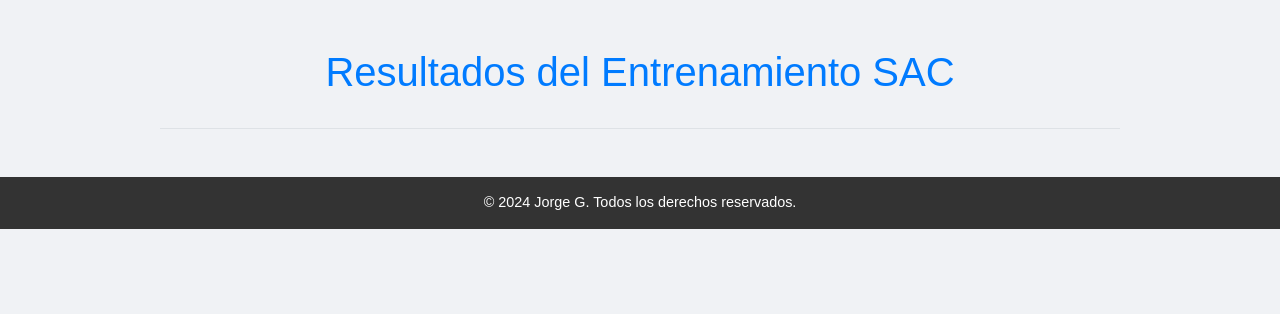
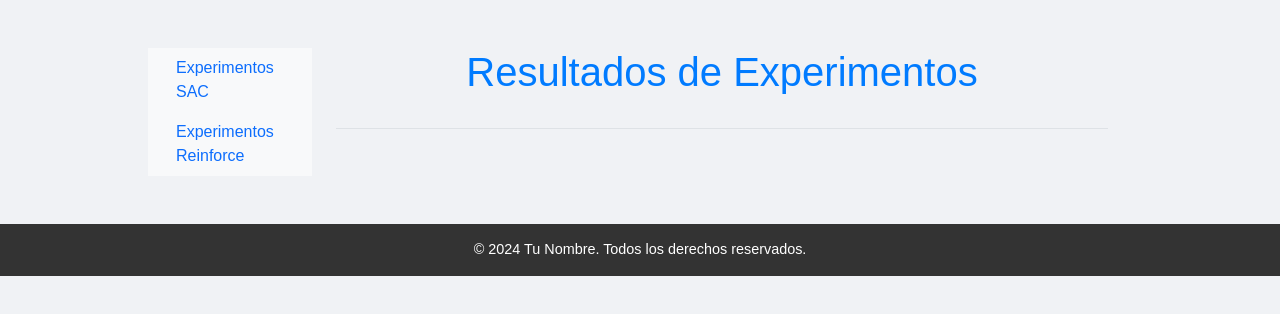
Before and after one commit to JorgeEduardoGutierrez/JorgeEduardoGutierrez.github.io, a plain HTML site: page index.html in a window 1280 px wide. Drawn offline with nearby package versions, Linux system fonts and the light colour scheme; no server answers.

Commit message:
Update index.html

```diff
--- a/index.html
+++ b/index.html
@@ -3,7 +3,7 @@
 <head>
     <meta charset="UTF-8">
     <meta name="viewport" content="width=device-width, initial-scale=1.0">
-    <title>Resultados del Entrenamiento SAC</title>
+    <title>Resultados de Experimentos</title>
     <!-- Bootstrap CSS -->
     <link href="https://cdn.jsdelivr.net/npm/bootstrap@5.3.0/dist/css/bootstrap.min.css" rel="stylesheet">
     <!-- Chart.js -->
@@ -13,7 +13,24 @@
 </head>
 <body>
     <div class="container-fluid my-5">
-        <h1 class="main-title">Resultados del Entrenamiento SAC</h1>
+        <div class="row">
+            <!-- Barra Lateral -->
+            <nav id="sidebar" class="col-md-3 col-lg-2 d-md-block bg-light sidebar collapse">
+                <div class="position-sticky">
+                    <ul class="nav flex-column">
+                        <li class="nav-item">
+                            <a class="nav-link" href="#" onclick="loadExperimentSet('sac')">Experimentos SAC</a>
+                        </li>
+                        <li class="nav-item">
+                            <a class="nav-link" href="#" onclick="loadExperimentSet('reinforce')">Experimentos Reinforce</a>
+                        </li>
+                    </ul>
+                </div>
+            </nav>
+
+            <!-- Contenido Principal -->
+            <main class="col-md-9 ms-sm-auto col-lg-10 px-md-4">
+                <h1 class="main-title">Resultados de Experimentos</h1>
 
                 <!-- Navegación de Pestañas Dinámica -->
                 <ul class="nav nav-tabs" id="experimentTabs" role="tablist">
@@ -24,11 +41,13 @@
                 <div class="tab-content" id="experimentTabsContent">
                     <!-- El contenido de las pestañas se generará dinámicamente desde scripts.js -->
                 </div>
+            </main>
+        </div>
     </div>
 
     <!-- Pie de Página -->
     <footer>
-        &copy; 2024 Jorge G. Todos los derechos reservados.
+        &copy; 2024 Tu Nombre. Todos los derechos reservados.
     </footer>
 
     <!-- Bootstrap JS y dependencias -->
```
Lines whose indentation alone changed are shown as unchanged.
